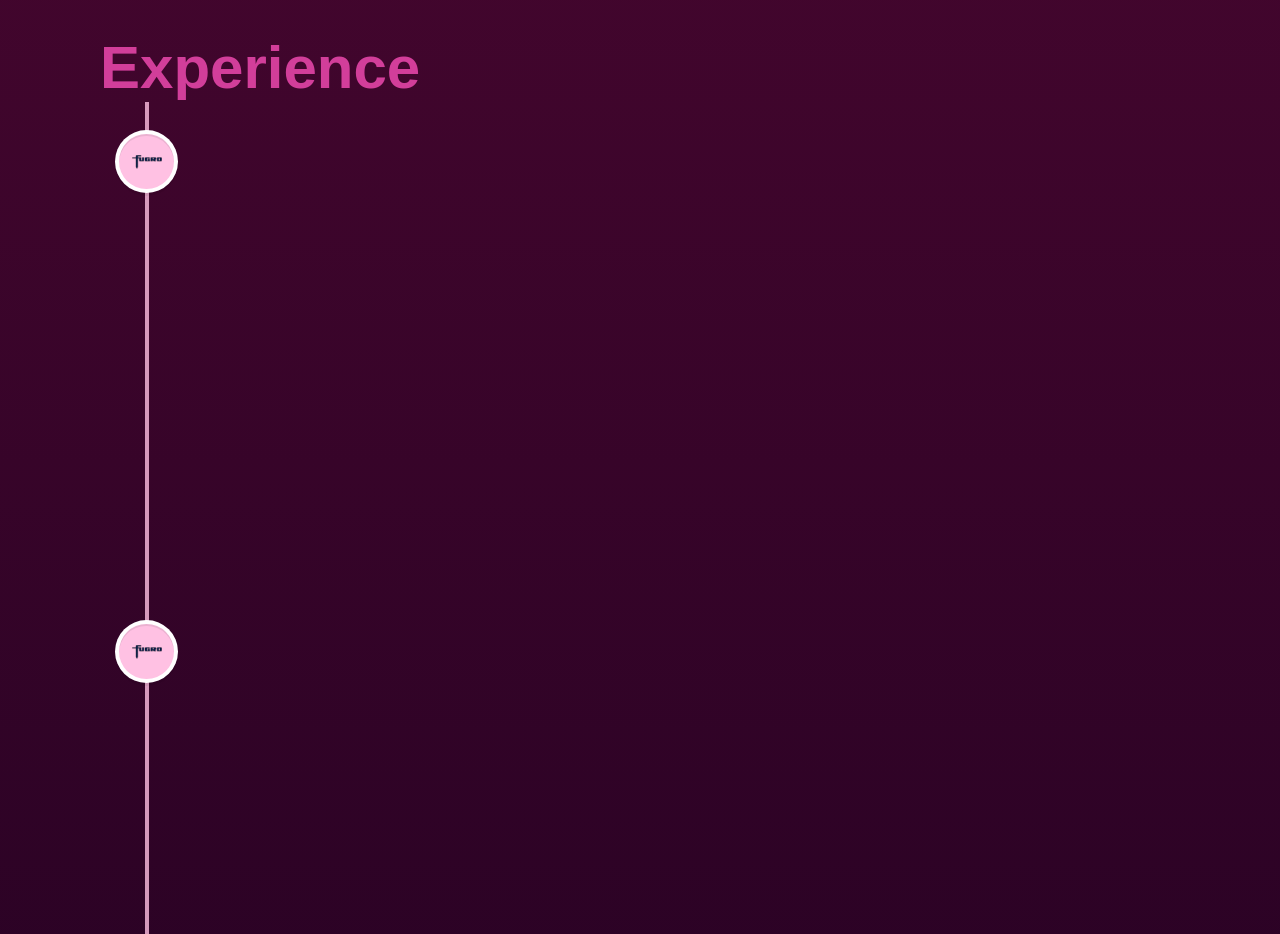
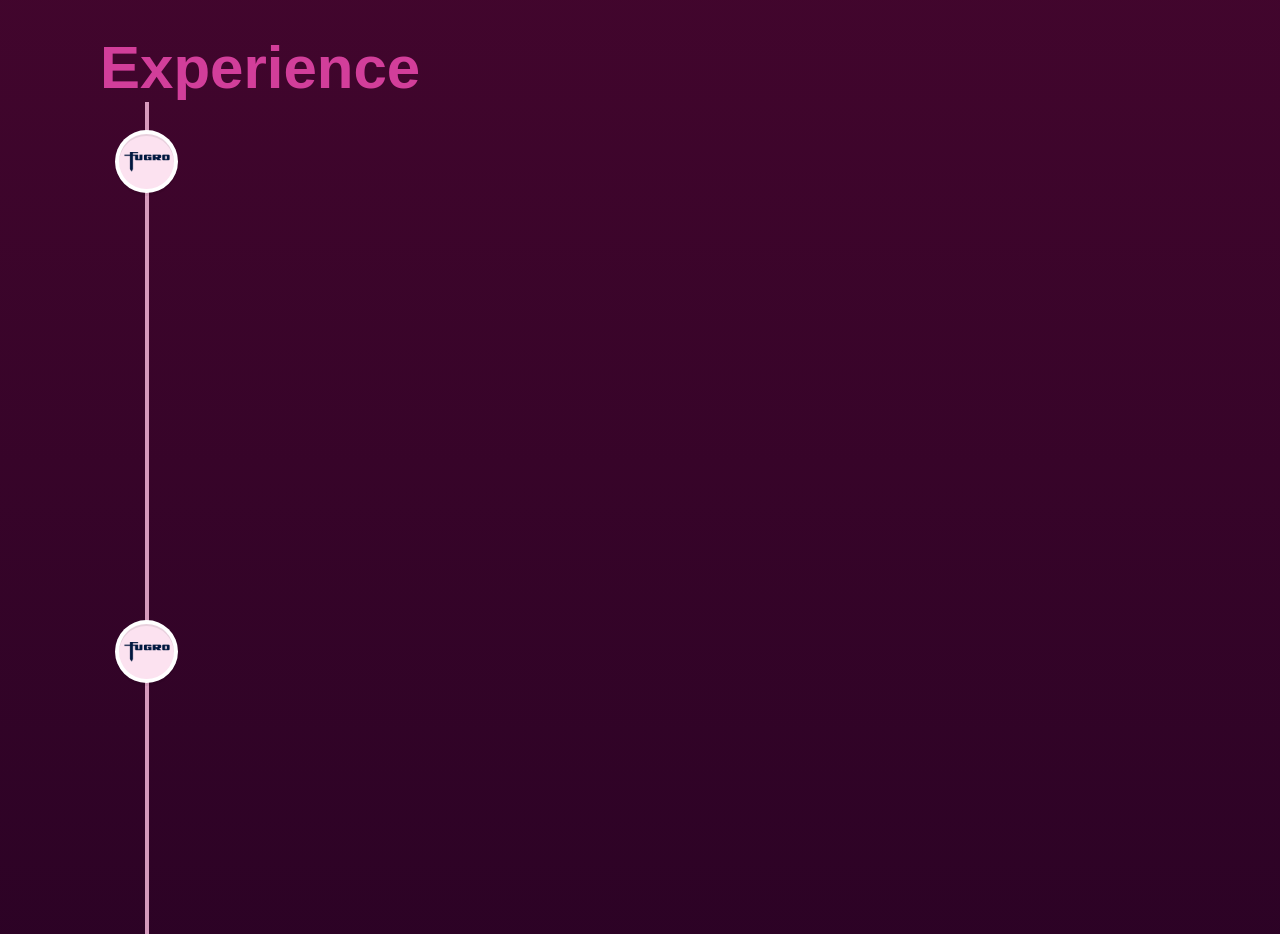
Before and after one commit to divyasoneji/Portfolio, a React (Vite) app: page / in a window 1280 px wide. Shown: the part 2080-3014 px from the top of the page. Built offline with nearby package versions, Linux system fonts and the light colour scheme; a web font is replaced by a local one.

Commit message:
Adjust Company Logo Style

```diff
--- a/src/components/Experience.tsx
+++ b/src/components/Experience.tsx
@@ -47,9 +47,9 @@ export const Experience = () => {
               }}
               icon={
                 <img
+                  className="company-logo"
                   src={experience.icon}
                   alt={experience.company_name}
-                  className="rounded-full object-contain"
                 />
               }
             >
--- a/src/constants/experiences.ts
+++ b/src/constants/experiences.ts
@@ -3,7 +3,7 @@ export const experiences = [
     title: "Software Engineer",
     company_name: "Fugro | Houston (On-site)",
     date: "April 2023 - Present",
-    iconBg: "var(--pastel-pink)",
+    iconBg: "var(--pink-white)",
     icon: "/assets/fugro-logo.png",
     points: [
       "Automated CI/CD pipelines using GitHub Actions, streamlining deployment and testing workflows across multiple projects.",
@@ -20,7 +20,7 @@ export const experiences = [
     title: "Software Intern",
     company_name: "Fugro | Vancouver (Remote)",
     date: "May 2022 - April 2023",
-    iconBg: "var(--pastel-pink)",
+    iconBg: "var(--pink-white)",
     icon: "/assets/fugro-logo.png",
     points: [
       "Increased code coverage by over 25% with NUnit tests (C#).",
--- a/src/styles/Experience.css
+++ b/src/styles/Experience.css
@@ -9,6 +9,12 @@
 #experience-title {
     justify-content: left !important;
     padding: 0px !important;
+}
+
+.company-logo {
+    object-fit: cover;
+    width: 46px;
+    height: 20px;
 }
 
 .experience-description {
--- a/src/styles/Global.css
+++ b/src/styles/Global.css
@@ -7,6 +7,7 @@
     --medium-berry: #45062e;
     --light-berry: #ff50bc1f;
     --pastel-pink: #ffc1e3;
+    --pink-white: #fce2f0;
     --cute-lime: #abcf68f5;
     --cute-lime-fade: #b7de6ec1;
     --baby-blue: #b0ecf9ba;
```
Also changed, not shown: public/assets/fugro-logo.png.
